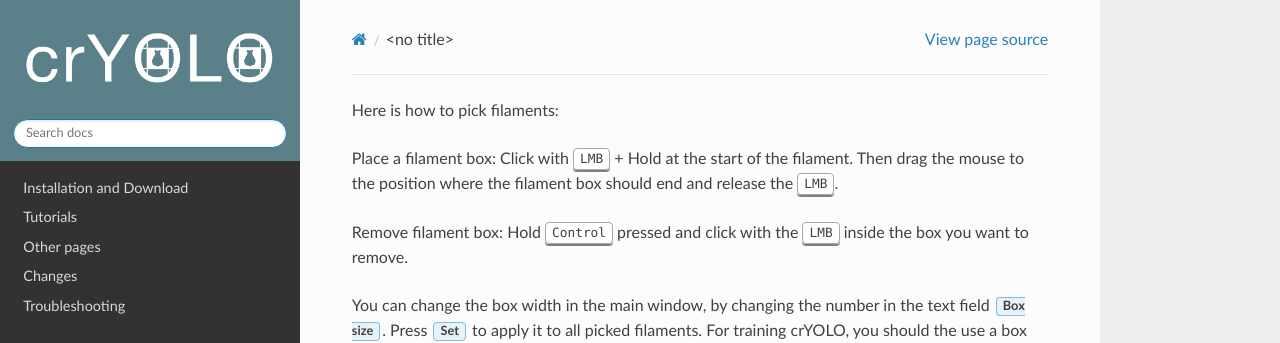
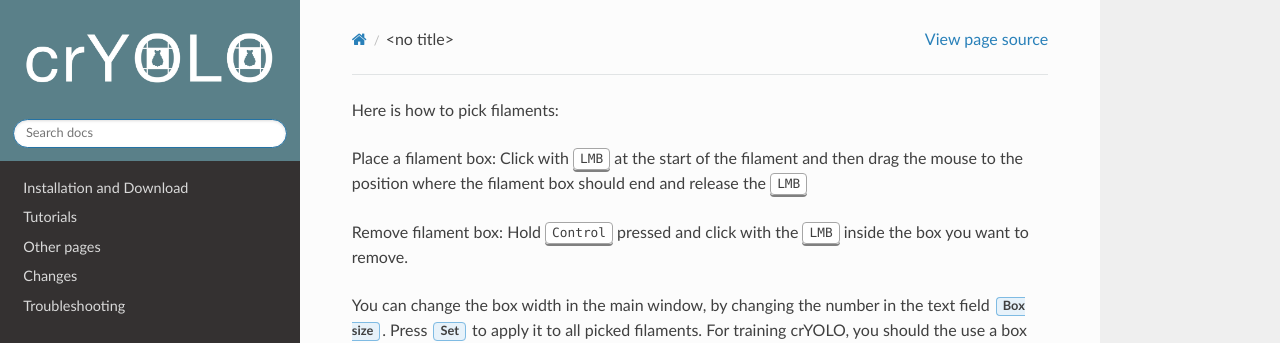
Before and after one commit to MPI-Dortmund/cryolo, a Sphinx documentation site: the page built from source/tutorials/text_modules/data_prep_filter_pick_filament.rst, in a window 1280 px wide. Shown: the top 343 px of the page. Built offline with Sphinx 7.4.7 and the Read the Docs theme 2.0.0, drawn with Linux system fonts in a browser that asks for light colours.

Commit message:
clarify the sentence

```diff
--- a/source/tutorials/text_modules/data_prep_filter_pick_filament.rst
+++ b/source/tutorials/text_modules/data_prep_filter_pick_filament.rst
@@ -1,6 +1,6 @@
 Here is how to pick filaments:
 
-* Place a filament box: Click with :kbd:`LMB` + Hold at the start of the filament. Then drag the mouse to the position where the filament box should end and release the :kbd:`LMB`.
+* Place a filament box: Click with :kbd:`LMB` at the start of the filament and then drag the mouse to the position where the filament box should end and release the :kbd:`LMB`
 * Remove filament box: Hold :kbd:`Control` pressed and click with the :kbd:`LMB` inside the box you want to remove.
 
 You can change the box width in the main window, by changing the number in the text field :guilabel:`Box size`. Press :guilabel:`Set` to apply it to all picked filaments. For training crYOLO, you should the use a box width ~2x bigger than
```
